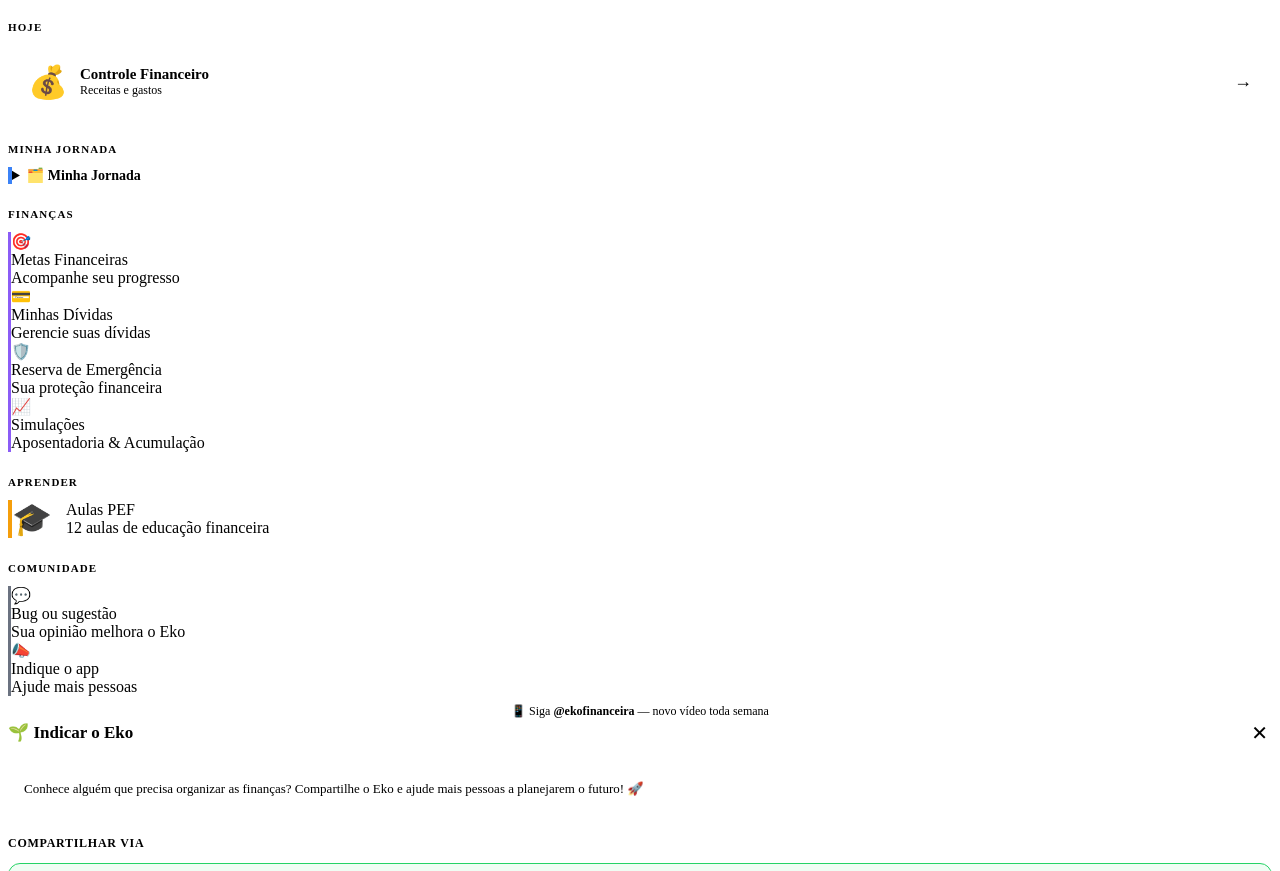
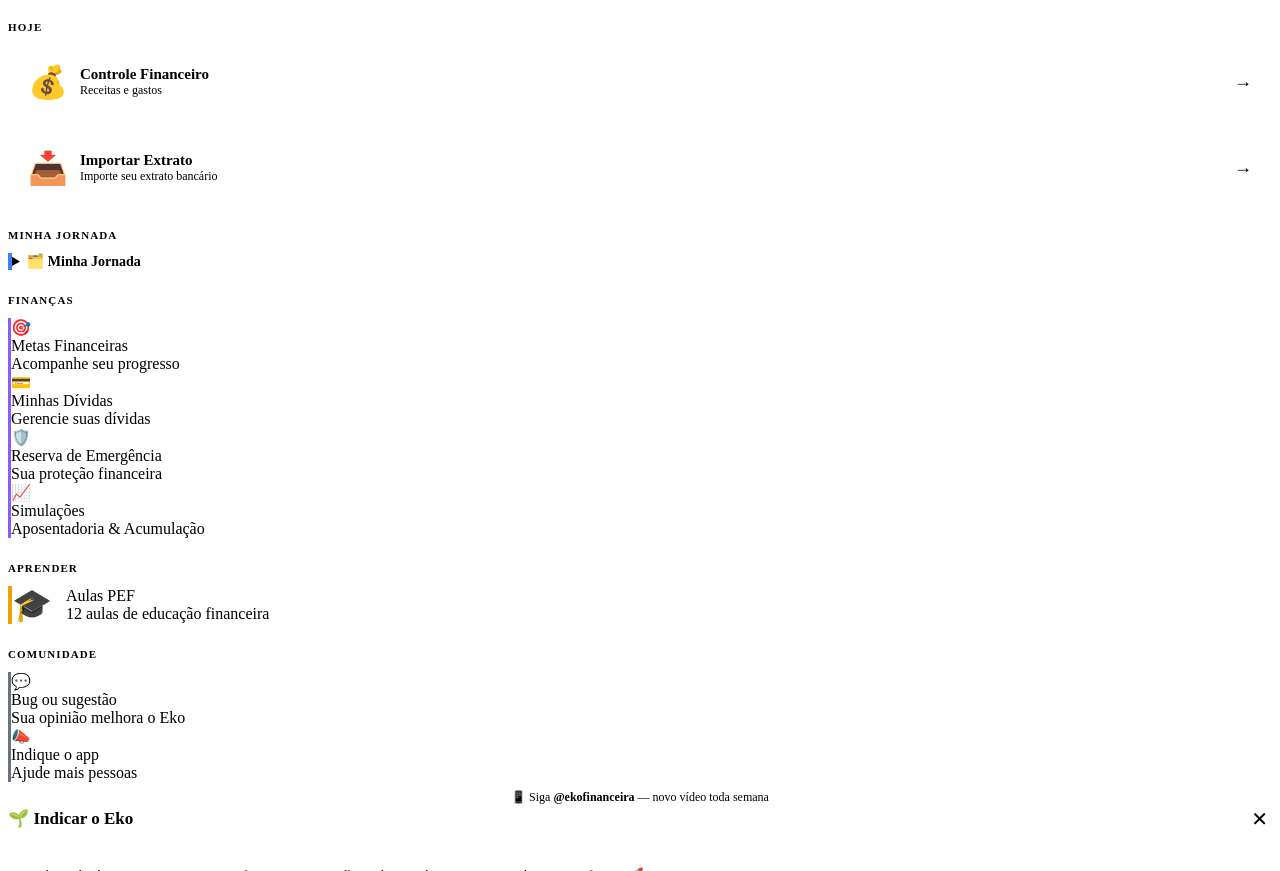
Before and after one commit to Leuziitos/eko-financeira, a website with bundled scripts: page index.html in a window 1280 px wide. Shown: the part 984-1855 px from the top of the page. Built offline with nearby package versions, Linux system fonts and the light colour scheme.

Commit message:
feat: adiciona card Importar Extrato no hub

```diff
--- a/index.html
+++ b/index.html
@@ -186,6 +186,18 @@
           <div>
             <div style="font-size:15px;font-weight:800">Controle Financeiro</div>
             <div class="hub-card-sub" id="hub-controle-sub" style="font-size:12px">Receitas e gastos</div>
+          </div>
+        </div>
+        <div style="font-size:18px;color:var(--eko-green);font-weight:700">→</div>
+      </div>
+    </div>
+    <div class="card" onclick="abrirImportacao()" style="cursor:pointer;background:var(--surface);border:1px solid var(--border);border-left:4px solid var(--eko-green);padding:1.125rem 1.25rem;margin-bottom:.75rem">
+      <div style="display:flex;align-items:center;justify-content:space-between;gap:12px">
+        <div style="display:flex;align-items:center;gap:12px">
+          <div style="font-size:32px">📥</div>
+          <div>
+            <div style="font-size:15px;font-weight:800">Importar Extrato</div>
+            <div class="hub-card-sub" style="font-size:12px">Importe seu extrato bancário</div>
           </div>
         </div>
         <div style="font-size:18px;color:var(--eko-green);font-weight:700">→</div>
```
